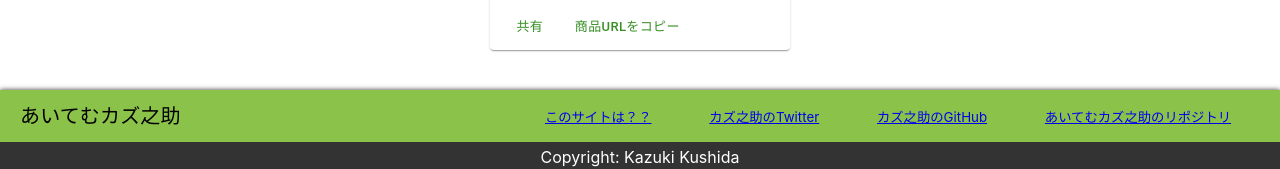
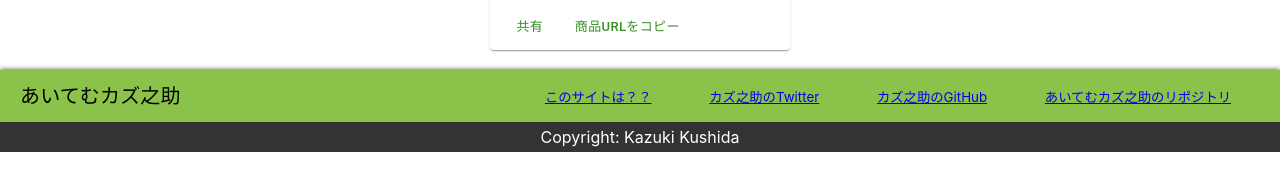
Before and after one commit to kazuki19992/Kazunosuke-item.netlify.app, a React (Create React App) app: page / in a window 1280 px wide. Shown: the part 693-862 px from the top of the page. Built offline with nearby package versions, Linux system fonts and the light colour scheme.

Commit message:
フッターのスタイルを修正

```diff
--- a/src/components/Footer.jsx
+++ b/src/components/Footer.jsx
@@ -5,7 +5,7 @@ import { Link } from 'react-router-dom'
 export default function Footer (props) {
 
   return (
-    <footer style={{marginTop: 20}}>
+    <footer style={{marginTop: 'auto'}}>
       <div style={{padding: '10px 20px', backgroundColor: '#8BC34A', boxShadow: '0 0 5px 0 #333'}}>
         <div className="contentsWrapper" style={{display: 'flex', justifyContent: 'space-between', alignItems: 'center'}}>
           <div>
--- a/src/components/ItemInfo.jsx
+++ b/src/components/ItemInfo.jsx
@@ -106,7 +106,7 @@ export default function Price (props) {
       </Card>
 
       {/* 購入方法 */}
-      <Card style={{marginTop: '10px'}} variant="outlined">
+      <Card style={{marginTop: '10px', marginBottom: '20px'}} variant="outlined">
         <CardHeader title='購入方法' />
         <CardContent style={{margin: 0}}>
           <p>TwitterのDMで商品ページのリンクと購入希望の旨をお伝え下さい……</p>
```
